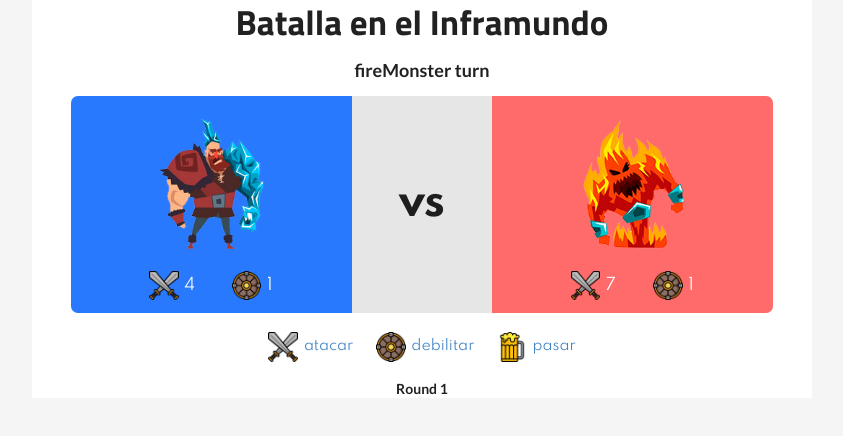
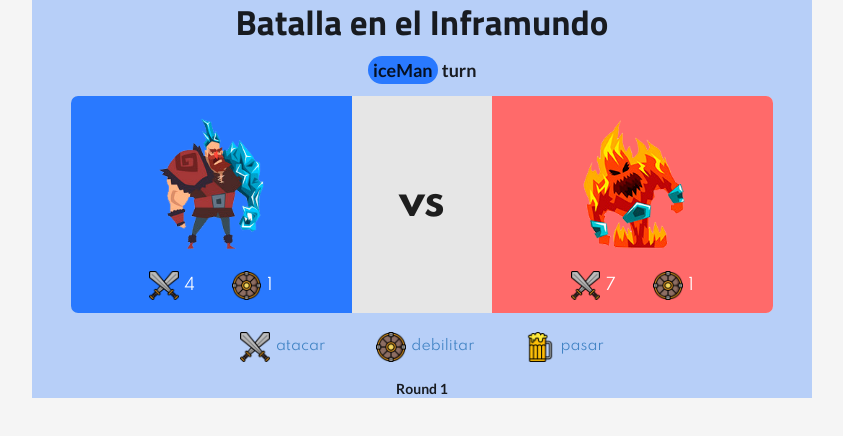
Before and after one commit to gabrielibus/easy-game, a React (Create React App) app: page / in a window 1280 px wide. Shown: the top 436 px of the page, without its empty margins (218-1061 px from the left). Built offline with nearby package versions, Linux system fonts and the light colour scheme.

Commit message:
re-conding more, and more

```diff
--- a/src/App.js
+++ b/src/App.js
@@ -2,159 +2,89 @@ import React, { useState } from "react"
 import PlayerTurn from "./components/PlayerTurn"
 import ActionsMenu from "./components/ActionsMenu"
 import RoundCounter from "./components/RoundCounter"
-// import actions from './actions/actions'
-
-// yo puedo operar todo desde copias y solo setear todo al final, maybe
-
 import "./styles/App.css"
 import "./styles/ActionsMenu.css"
 import "./styles/Warriors.css"
 import "./styles/PlayerTurn.css"
-
 import defaultStats from "./models/stats.json"
 import Warriors from "./components/Warriors"
-
-import iceMan from "./images/iceMan.png"
-import monsterFire from "./images/monsterFire.png"
-
 import attack from "./actions/attacks"
 
 function App() {
-  const [playerOne, setPlayerOne] = useState(defaultStats.playerOne)
-  const [playerTwo, setPlayerTwo] = useState(defaultStats.playerTwo)
   const [agresor, setAggressor] = useState("playerOne")
   const [defender, setDefender] = useState("playerTwo")
   const [turns, setTurns] = useState(1)
   const [history, setHistory] = useState({ 0: defaultStats })
+  const [gamePlayers, setGamePlayers] = useState({
+    playerOne: defaultStats.playerOne,
+    playerTwo: defaultStats.playerTwo,
+  })
 
-  let players = { playerOne, playerTwo }
-
-  let hit =
-    players[agresor].Healt - players[defender].Armor > 1
-      ? players[agresor].Healt - players[defender].Armor
-      : 1
-
-  let statesCopy = {
-    agresorHealt: players[agresor].Healt,
-    agresorArmor: players[agresor].Armor,
-    defenderHealt: players[defender].Healt,
-    defenderArmor: players[defender].Armor,
-    damage: hit,
-    // playerOne: players[agresor].Healt,
-    // playerTwo: players[agresor].Healt,
-    // turns: turns,
-    // playerOne: playerOne,
-    // playerTwo: playerTwo,
+  let gamePlayersCopy = gamePlayers
+  let playerStatus = {
+    agresorHealt: gamePlayersCopy[agresor].healt,
+    agresorArmor: gamePlayersCopy[agresor].armor,
+    defenderHealt: gamePlayersCopy[defender].healt,
+    defenderArmor: gamePlayersCopy[defender].armor,
+    damage:
+      gamePlayersCopy[agresor].healt - gamePlayersCopy[defender].armor > 1
+        ? gamePlayersCopy[agresor].healt - gamePlayersCopy[defender].armor
+        : 1
   }
 
-  let actions = {
-    finishTurn: () => {
-      if (statesCopy.agresorHealt <= 0) {
-        actions.updateDefenderStat("Healt", 0)
-        alert(defender + " WINS" + "  El juego se reiniciará")
-        window.location.reload(true)
-      } else {
-        setTurns(turns + 1)
-        actions.switchPlayers()
-      }
+  let actionButtons = {
+    attack: () => {
+      const newDefenderLife = attack.defender.healt(playerStatus)
+      gamePlayersCopy[defender].healt = newDefenderLife
+      finalActions.finishTurn()
     },
+    breakArmor: () => {
+      const updatedArmor = attack.defender.armor(playerStatus)
+      gamePlayersCopy[defender].armor = updatedArmor
+      finalActions.finishTurn()
+    },
+    passTurn: () => {
+      const agresorHealt = gamePlayersCopy[agresor].healt
+      gamePlayersCopy[agresor].healt = agresorHealt + 1
+      finalActions.finishTurn()
+    },
+  }
+
+  let finalActions = {
     switchPlayers: () => {
       setAggressor(defender)
       setDefender(agresor)
     },
-    updateAgresorStat: (key, value) => {
-      // verificando si la función flecha con su efecto de carga en memoria ayuda a evitar callbacks
-      let ensayis = () => {
-        setPlayerOne({ ...playerOne, [key]: value })
+    updateHistory: () => {
+      setHistory({ ...history, [turns]: gamePlayersCopy })
+    },
+    finishTurn: () => {
+      if (playerStatus.agresorHealt <= 0) {
+        gamePlayersCopy[agresor].healt = 0
+        alert("El juego se reiniciará")
+        window.location.reload(true)
       }
-      agresor === "playerOne"
-        ? ensayis()
-        : setPlayerTwo({ ...playerTwo, [key]: value })
-    },
-    updateDefenderStat: (key, value) => {
-      agresor === "playerOne"
-        ? setPlayerTwo({ ...playerTwo, [key]: value })
-        : setPlayerOne({ ...playerOne, [key]: value })
-    },
-    spendItem: (itemArray) => {
-      let method = itemArray[0]
-      items[method]()
-    },
-    updateHistory: () => {
-      setHistory({ ...history, [turns]: { playerOne, playerTwo } })
+      setTurns(turns + 1)
+      setGamePlayers(gamePlayersCopy)
+      setHistory({ ...history, [turns]: gamePlayersCopy })
+      finalActions.switchPlayers()
     },
   }
 
-  let items = {
-    cure: () => {
-      actions.updateAgresorStat("Healt", statesCopy.agresorHealt + 2)
-      actions.finishTurn()
-    },
-    fixArmor: () => {
-      actions.updateAgresorStat("Armor", statesCopy.agresorArmor + 2)
-      actions.finishTurn()
-    },
-  }
-
-  let actionsMenuActions = {
-    attackHp: () => {
-      const newDefenderHealt = attack.defender.healt(statesCopy)
-      // statesCopy = {...statesCopy, defenderHealt}
-      actions.updateDefenderStat("Healt", newDefenderHealt)
-      actions.updateHistory()
-      actions.finishTurn()
-      // updateDefenderStat: (key, value) => {
-      //   agresor === "playerOne"
-      //     ? setPlayerTwo({ ...playerTwo, [key]: value })
-      //     : setPlayerOne({ ...playerOne, [key]: value })
-      // },
-    },
-    attackDef: () => {
-      const newDefenderArmor = attack.defender.armor(statesCopy)
-      actions.updateDefenderStat("Armor", newDefenderArmor)
-      actions.updateHistory()
-      actions.finishTurn()
-    },
-    finishTurn: () => {
-      actions.updateHistory()
-      actions.finishTurn()
-    },
-    updateAgresorStat: () =>
-      actions.updateAgresorStat("Healt", statesCopy.agresorHealt + 1),
-  }
-
-  let playerOneConfig = {
-    avatar: iceMan,
-    playerId: "playerOne",
-    position: "playerLeft",
-    healt: playerOne.Healt,
-    armor: playerOne.Armor,
-  }
-  let playerTwoConfig = {
-    avatar: monsterFire,
-    playerId: "playerTwo",
-    position: "playerRight",
-    healt: playerTwo.Healt,
-    armor: playerTwo.Armor,
-  }
-
   return (
-    <div className='App'>
+    <div className='App' id={agresor === 'playerOne' ? 'bgColorBlue' : 'bgColorRed'}>
       <h1>Batalla en el Inframundo</h1>
-      <PlayerTurn agresor={statesCopy.agresor} />
+      <PlayerTurn agresor={agresor} />
       <div className='actionsWrapper'>
         <div className='warriors' id='warrior-left'>
-          <Warriors player={playerOneConfig} statesCopy={statesCopy} />
+          <Warriors player={gamePlayersCopy.playerOne} />
         </div>
         <div className='vsDiv'>vs</div>
         <div className='warriors' id='warrior-right'>
-          <Warriors player={playerTwoConfig} statesCopy={statesCopy} />
+          <Warriors player={gamePlayersCopy.playerTwo} />
         </div>
       </div>
-      <ActionsMenu
-        statesCopy={statesCopy}
-        actionsMenuActions={actionsMenuActions}
-      />
+      <ActionsMenu damage={playerStatus.damage} actionButtons={actionButtons} />
       <RoundCounter turns={turns} />
     </div>
   )
--- a/src/actions/attacks.js
+++ b/src/actions/attacks.js
@@ -1,26 +1,25 @@
 let attack = {
   defender: {
     healt: (states) => {
-      const newDefenderLife =
-        states.damage > 0
-          ? states.defenderHealt - states.damage
-          : (states.damage = 0 ? 0 : states.defenderHealt - 1)
+      const diff = states.defenderHealt - states.damage
+      const newDefenderLife = diff > 0 ? diff : 0
       return newDefenderLife
     },
     armor: (states) => {
-      const newDefenderArmor =
-        states.defenderArmor - 1 >= 0 ? states.defenderArmor - 1 : 0
+      const diff = states.defenderArmor - 1
+      const newDefenderArmor = diff >= 0 ? diff : 0
       return newDefenderArmor
     },
   },
   agresor: {
     healt: (states) => {
-      const newAgresorLife = states.agresorHealt
+      const diff = states.defenderHealt - states.damage
+      const newAgresorLife = diff > 0 ? diff : 0
       return newAgresorLife
     },
     armor: (states) => {
-      const newAgresorArmor =
-        states.defenderArmor - 1 >= 0 ? states.defenderArmor - 1 : 0
+      const diff = states.defenderHealt - states.damage
+      const newAgresorArmor = diff > 0 ? diff : 0
       return newAgresorArmor
     },
   },
--- a/src/components/ActionsMenu.jsx
+++ b/src/components/ActionsMenu.jsx
@@ -1,58 +1,46 @@
-import React, { Component } from "react"
+import React from "react"
 import sword from "../images/sword.png"
 import shield from "../images/shield.png"
 import beer from "../images/beer.png"
-
 import ReactTooltip from "react-tooltip"
 
-{
-  /*
-<a data-tip="React-tooltip">
-  ◕‿‿◕
-</a>
-<ReactTooltip
-  place="left"
-  type="error"
-  effect="float"
-/>
-
-*/
-}
-
-function ActionsMenu(props) {
-  function AttackModal() {
-    const msj = `tu ataque <br> dañará ${props.statesCopy.damage}  puntos <br> de SALUD`
-    let color = 'info'
+function ActionsMenu({ damage, actionButtons}) {
+  function AttackBtn() {
+    const msj = `tu ataque <br> dañará ${damage}  puntos <br> de SALUD`
+    let color = "info"
     return (
       <div>
-        <a data-tip={msj} className='modals'>
+        <a data-tip={msj} href='/#' className='modals'>
           <div
-            accessKey='a'
             className='icons'
             id='attackHealt'
-            onClick={() => props.actionsMenuActions.attackHp()}>
+            onClick={() => actionButtons.attack()}>
             {" "}
             <img src={sword} alt='swords' /> <div>atacar</div>
             <p id='damageHealt'></p>
           </div>
         </a>
-        <ReactTooltip multiline='true' clickable='true' place='bottom' type={color} effect='float' />
+        <ReactTooltip
+          multiline={true}
+          clickable={true}
+          place='bottom'
+          type={color}
+          effect='float'
+        />
       </div>
     )
   }
 
-
-
-  function WeakenModal() {
+  function BreakArmorBtn() {
     const msj = `tu ataque <br> dañará ${1} puntos <br> de ARMADURA`
     return (
       <div>
         <a
+          href='/#'
           data-tip={msj}
-          accessKey='s'
           className='icons'
           id='attackArmor'
-          onClick={() => props.actionsMenuActions.attackDef()}>
+          onClick={() => actionButtons.breakArmor()}>
           <img src={shield} alt='shields' />
           <div>debilitar</div>
         </a>
@@ -61,16 +49,15 @@ function ActionsMenu(props) {
     )
   }
 
-  function PassModal() {
+  function PassBtn() {
     const msj = `Una pola para <br> restaurar 1 punto <br> de salud`
     return (
       <a
+        href='/#'
         data-tip={msj}
-        accessKey='p'
         className='icons'
         onClick={() => {
-          props.actionsMenuActions.updateAgresorStat()
-          props.actionsMenuActions.finishTurn()
+          actionButtons.passTurn()
         }}>
         <img src={beer} alt='beers' />
         <div>pasar</div>
@@ -81,9 +68,9 @@ function ActionsMenu(props) {
   return (
     <div className='actionsMenu'>
       <div className='iconsWrapper'>
-        <AttackModal />
-        <WeakenModal />
-        <PassModal />
+        <AttackBtn />
+        <BreakArmorBtn />
+        <PassBtn />
       </div>
     </div>
   )
--- a/src/components/Warriors.jsx
+++ b/src/components/Warriors.jsx
@@ -1,22 +1,24 @@
 import React from "react"
 import sword from "../images/sword.png"
 import shield from "../images/shield.png"
+import iceMan from "../images/iceMan.png"
+import monsterFire from "../images/monsterFire.png"
 
-function Warriors(props) {
+
+function Warriors({ player }) {
+  const icon = player.avatar === 'iceMan' ? iceMan : monsterFire
 
   return (
     <div>
-      <img id={props.player.position} src={props.player.avatar} alt='warrior' />
-      <div
-        className={props.player.playerId}
-        id={props.statesCopy.agresor === "playerOne" ? "active" : ""}>
+      <img id={player.position} src={icon} alt='warrior' />
+      <div className={player.playerId}>
         <div className='healt playerStats'>
           <img src={sword} alt='swords' />
-          <div>{props.player.healt}</div>
+          <div>{player.healt}</div>
         </div>
         <div className='armor playerStats'>
           <img src={shield} alt='shield' />
-          <div>{props.player.armor}</div>
+          <div>{player.armor}</div>
         </div>
       </div>
     </div>
--- a/src/models/stats.json
+++ b/src/models/stats.json
@@ -1,10 +1,16 @@
 {
   "playerOne": {
-    "Healt": 4,
-    "Armor": 1
+    "healt": 4,
+    "armor": 1,
+    "avatar": "iceMan",
+    "playerId": "playerOne",
+    "position": "playerLeft"
   },
   "playerTwo": {
-    "Healt": 7,
-    "Armor": 1
+    "healt": 7,
+    "armor": 1,
+    "avatar": "monsterFire",
+    "playerId": "playerTwo",
+    "position": "playerRight"
   }
 }
--- a/src/styles/ActionsMenu.css
+++ b/src/styles/ActionsMenu.css
@@ -22,7 +22,7 @@
     justify-content: left;
     font-size: 1rem;
     cursor: pointer;
-    margin: 0.5rem 0.5rem;
+    margin: 0.5rem 1.5rem;
     padding: 0.3rem;
     /* background-color: tan; */
   }
--- a/src/styles/App.css
+++ b/src/styles/App.css
@@ -134,6 +134,13 @@ img {
   z-index: 10;
 }
 
+#bgColorRed {
+  background-color: #ff6b6b49;
+}
+#bgColorBlue {
+  background-color: #2978ff4d;
+}
+
 /* #playerOne {
   background-color: #2979ff;
   padding: 0.2rem 0.4rem;
```
Also changed, not shown: src/actions/buttons.js (added, +28 -0 lines), src/components/PopUp.jsx (deleted, +0 -16 lines).
